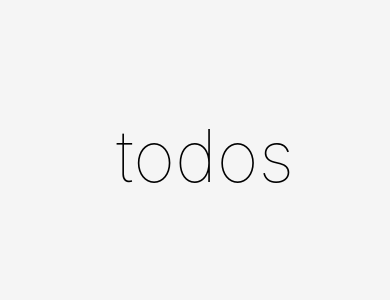
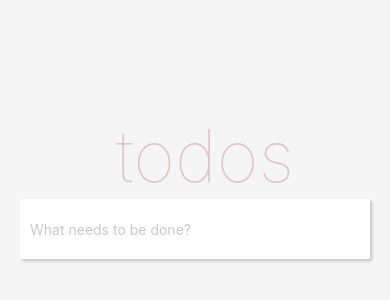
Before and after one commit to bu7ch/popo, a React Native app: screen / in a window 390 px wide. Shown: the part 28-328 px from the top of the page. Built offline with nearby package versions, Linux system fonts and the light colour scheme.

Commit message:
:sparkles: Adding input

```diff
--- a/App.js
+++ b/App.js
@@ -1,6 +1,7 @@
 import React, { Component } from 'react'
 import { ScrollView, StyleSheet, View } from 'react-native'
 import Heading from './components/Heading'
+import Input from './components/TextInput'
 
 export default class App extends Component {
   state = {
@@ -13,6 +14,7 @@
       <View style ={styles.container}>
         <ScrollView style={styles.content}>
         <Heading />
+        <Input />
          </ScrollView>
       </View>
     )
--- a/components/Heading.js
+++ b/components/Heading.js
@@ -16,7 +16,7 @@
   headerText: {
     textAlign: 'center',
     fontSize: 72,
-    color: 'rgba(175,47,47,0.25',
+    color: 'rgba(175,47,47,0.25)',
     fontWeight:'100'
   }
 })
--- /dev/null
+++ b/components/TextInput.js
@@ -0,0 +1,33 @@
+import React from 'react'
+import { View, TextInput, StyleSheet } from 'react-native'
+
+const Input = () => {
+  return (
+    <View style ={styles.inputContainer}>
+      <TextInput style={styles.input}
+        placeholder="What needs to be done?"
+        placeholderTextColor="#CACACA"
+        selectionColor="#666666"
+      />
+    </View>
+  )
+}
+
+const styles = StyleSheet.create({
+  inputContainer: {
+    marginLeft: 20,
+    marginRight:20,
+    shadowOpacity: 0.2,
+    shadowRadius: 3,
+    shadowColor: '#000000',
+    shadowOffset: { width: 2, height: 2 },
+  },
+  input: {
+    height: 60,
+    backgroundColor: '#FFFFFF',
+    paddingLeft: 10,
+    paddingRight: 10,
+  }
+})
+
+export default Input
```
